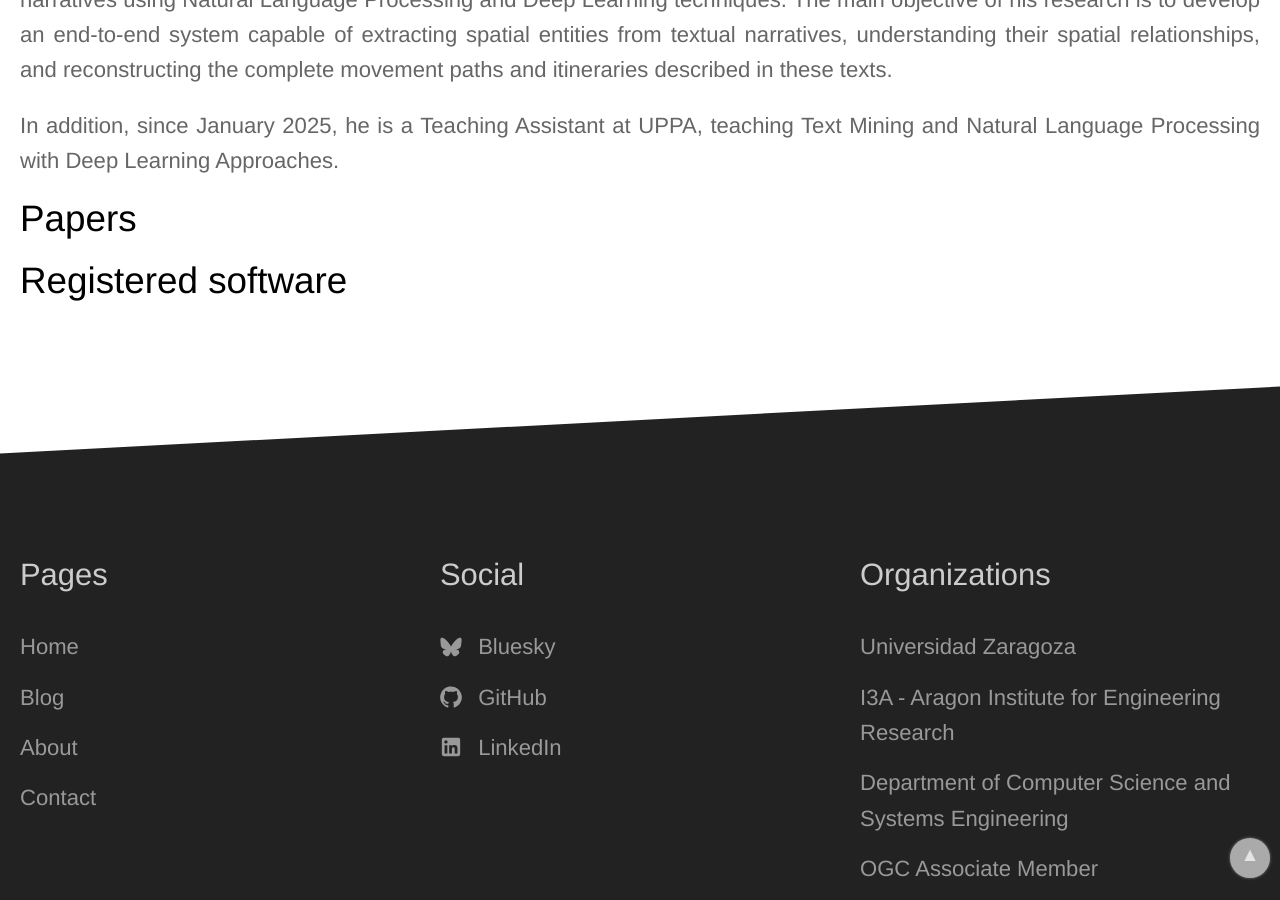
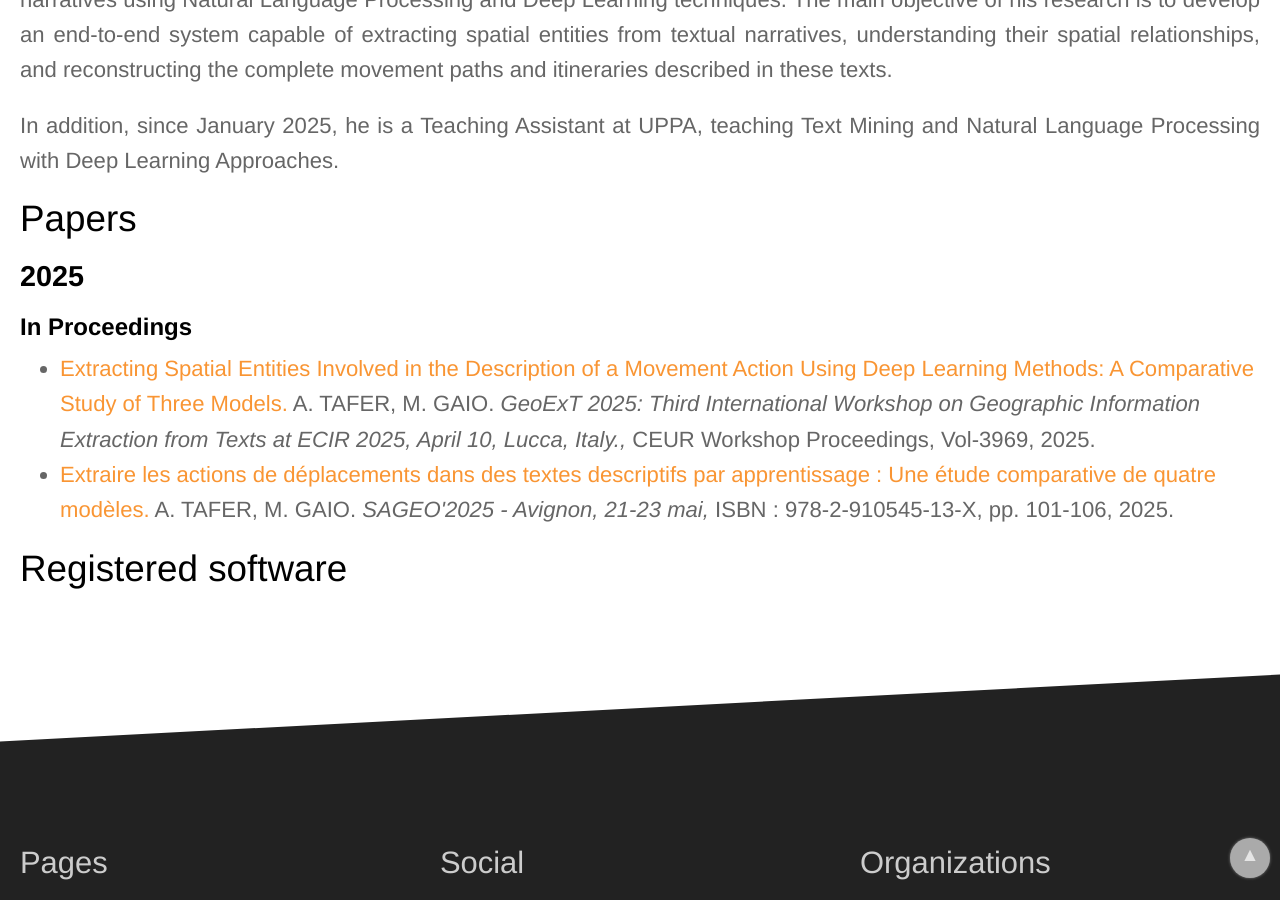
Before and after one commit to IAAA-Lab/IAAA-Lab.github.io, a Jekyll site: the page built from _staff/tafer.md, in a window 1280 px wide and 900 px high, scrolled down 1005 px. Built offline with Jekyll 4.4.1, drawn with Linux system fonts in a browser that asks for light colours.

Commit message:
Update papers.yml

```diff
--- a/_data/papers.yml
+++ b/_data/papers.yml
@@ -55,6 +55,20 @@
   year: 2025
   doi: 10.1145/3733600
   github_url: https://github.com/IAAA-Lab/Collective-Intelligence-in-Humanitarian-Voluntary-Geographic-Information-ODECO-HOT-TM
+# -------------------
+- title: "Extracting Spatial Entities Involved in the Description of a Movement Action Using Deep Learning Methods: A Comparative Study of Three Models"
+  authors: A. TAFER, M. GAIO
+  publication_conference: "GeoExT 2025: Third International Workshop on Geographic Information Extraction from Texts at ECIR 2025, April 10, Lucca, Italy."
+  publication_detail: "CEUR Workshop Proceedings, Vol-3969"
+  year: 2025
+  url: https://ceur-ws.org/Vol-3969/paper3.pdf
+# -------------------
+- title: "Extraire les actions de déplacements dans des textes descriptifs par apprentissage : Une étude comparative de quatre modèles"
+  authors: A. TAFER, M. GAIO
+  publication_conference: "SAGEO'2025 - Avignon, 21-23 mai"
+  publication_detail: "ISBN : 978-2-910545-13-X, pp. 101-106"
+  year: 2025
+  url: https://hal.science/hal-05136495v1
 # -------------------
 - title: "Predicción de tendencias en la lonja del bovino con aprendizaje automático"
   authors: V. JARRETA, J. LAGUNA, M.E. SUAZA-MEDINA, F.J. ZARAZAGA-SORIA, J. LACASTA
```
